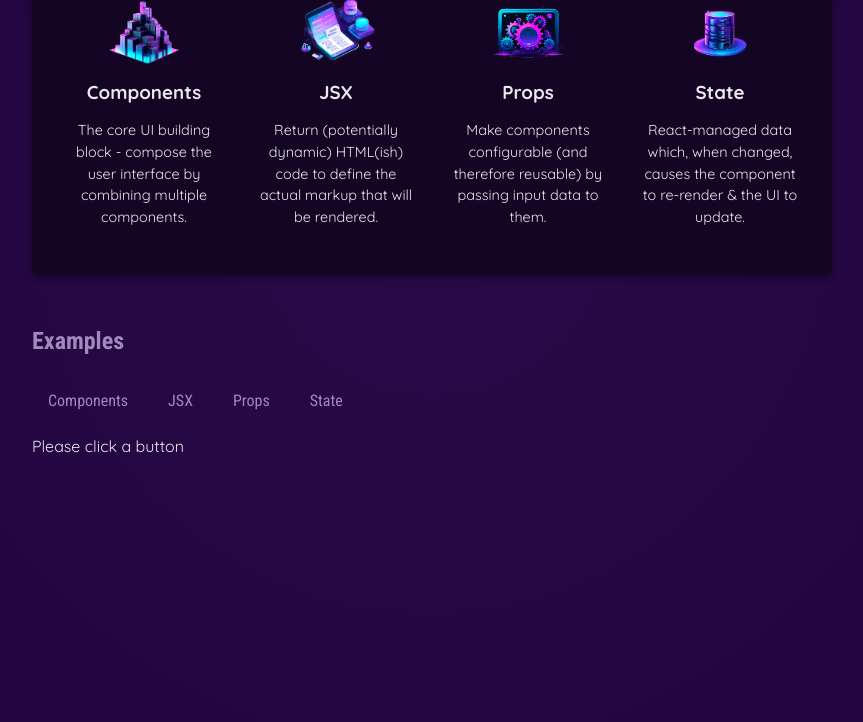
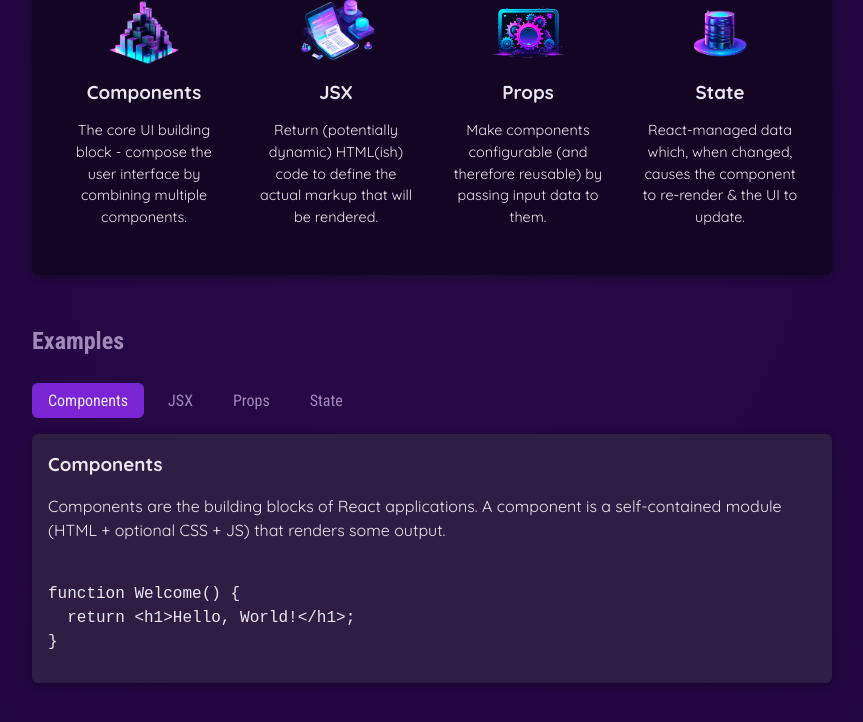
Before and after one commit to Lizzoard/ReactCourse, a React (Vite) app in the folder 01-starting-project/: page / in a window 1280 px wide. Both pictures are taken after a click on the button "Components". Shown: the part 424-1146 px from the top of the page, without its empty margins (208-1071 px from the left). Built offline with nearby package versions, Linux system fonts and the light colour scheme.

Commit message:
Added dynamic generated list via map function

```diff
--- a/01-starting-project/src/App.jsx
+++ b/01-starting-project/src/App.jsx
@@ -1,16 +1,33 @@
+import { useState } from "react";
 import { CORE_CONCEPTS } from "./data";
 import Header from "./components/Header/Header";
 import CoreConcept from './components/CoreConcept';
 import TabButton from "./components/TabButton";
+import { EXAMPLES } from "./data";
 
 function App() {
-  let tabContent = 'Please click a button';
+  const [ selectedTopic, setSelectedTopic ] = useState();
 
   function handleSelect(selectedButton) {
     // selectedButton => 'components', 'jsx', 'props', 'state'
-    tabContent = selectedButton;
-    console.log(tabContent);
+    setSelectedTopic(selectedButton)
+    // console.log(selectedTopic);
   }
+
+  let tabContent = <p>Please select a topic</p>;
+
+  if (selectedTopic) {
+    tabContent = (
+      <div id="tab-content">
+        <h3>{EXAMPLES[selectedTopic].title}</h3>
+        <p>{EXAMPLES[selectedTopic].description}</p>
+        <pre>
+          <code>{EXAMPLES[selectedTopic].code}</code>
+        </pre>
+      </div>
+    );
+  }
+
   return (
     <div>
       <Header />
@@ -18,6 +35,9 @@
         <section id="core-concepts">
           <h2>Time to get started!</h2>
           <ul>
+            {CORE_CONCEPTS.map((conceptItem) => (
+              <CoreConcept key={conceptItem.title} {...conceptItem} />
+            ))}
             {/* <CoreConcept
               title="Components"
               description="The core ui building block"
@@ -28,21 +48,58 @@
               description={CORE_CONCEPTS[0].description}
               image={CORE_CONCEPTS[0].image}
               /> */}
-            <CoreConcept {...CORE_CONCEPTS[0]} />
+            {/* <CoreConcept {...CORE_CONCEPTS[0]} />
             <CoreConcept {...CORE_CONCEPTS[1]} />
             <CoreConcept {...CORE_CONCEPTS[2]} />
-            <CoreConcept {...CORE_CONCEPTS[3]} />
+            <CoreConcept {...CORE_CONCEPTS[3]} /> */}
           </ul>
         </section>
         <section id="examples">
           <h2>Examples</h2>
           <menu>
-            <TabButton onSelect={() => handleSelect('components')}>Components</TabButton>
-            <TabButton onSelect={() => handleSelect('jsx')}>JSX</TabButton>
-            <TabButton onSelect={() => handleSelect('props')}>Props</TabButton>
-            <TabButton onSelect={() => handleSelect('state')}>State</TabButton>
+            <TabButton
+              isSelected={selectedTopic === "components"}
+              onSelect={() => handleSelect("components")}
+            >
+              Components
+            </TabButton>
+            <TabButton
+              isSelected={selectedTopic === "jsx"}
+              onSelect={() => handleSelect("jsx")}
+            >
+              JSX
+            </TabButton>
+            <TabButton
+              isSelected={selectedTopic === "props"}
+              onSelect={() => handleSelect("props")}
+            >
+              Props
+            </TabButton>
+            <TabButton
+              isSelected={selectedTopic === "state"}
+              onSelect={() => handleSelect("state")}
+            >
+              State
+            </TabButton>
           </menu>
-            {tabContent}
+          {tabContent}
+          {/* {!selectedTopic && <p>Please select a topic.</p>}
+          {selectedTopic && (
+            <div id="tab-content">
+              <h3>{EXAMPLES[selectedTopic].title}</h3>
+              <p>{EXAMPLES[selectedTopic].description}</p>
+              <pre>
+                <code>{EXAMPLES[selectedTopic].code}</code>
+              </pre>
+            </div>
+          )} */}
+          {/* {!selectedTopic ? <p>Please select a topic.</p> : (<div id="tab-content">
+            <h3>{EXAMPLES[selectedTopic].title}</h3>
+            <p>{EXAMPLES[selectedTopic].description}</p>
+            <pre>
+              <code>{EXAMPLES[selectedTopic].code}</code>
+            </pre>
+          </div>)}  */}
         </section>
       </main>
     </div>
--- a/01-starting-project/src/components/TabButton.jsx
+++ b/01-starting-project/src/components/TabButton.jsx
@@ -1,7 +1,7 @@
-export default function TabButton({ children, onSelect }) {
+export default function TabButton({ children, onSelect, isSelected }) {
   return (
     <li>
-    <button onClick={onSelect}>{children}</button>
+    <button className={isSelected ? 'active' : ''} onClick={onSelect}>{children}</button>
     </li>
   );
 }
--- a/01-starting-project/src/data.js
+++ b/01-starting-project/src/data.js
@@ -1,31 +1,82 @@
-import componentsImg from './assets/components.png';
-import propsImg from './assets/config.png';
-import jsxImg from './assets/jsx-ui.png';
-import stateImg from './assets/state-mgmt.png';
+import componentsImg from "./assets/components.png";
+import propsImg from "./assets/config.png";
+import jsxImg from "./assets/jsx-ui.png";
+import stateImg from "./assets/state-mgmt.png";
 
 export const CORE_CONCEPTS = [
   {
     image: componentsImg,
-    title: 'Components',
+    title: "Components",
     description:
-      'The core UI building block - compose the user interface by combining multiple components.',
+      "The core UI building block - compose the user interface by combining multiple components.",
   },
   {
     image: jsxImg,
-    title: 'JSX',
+    title: "JSX",
     description:
-      'Return (potentially dynamic) HTML(ish) code to define the actual markup that will be rendered.',
+      "Return (potentially dynamic) HTML(ish) code to define the actual markup that will be rendered.",
   },
   {
     image: propsImg,
-    title: 'Props',
+    title: "Props",
     description:
-      'Make components configurable (and therefore reusable) by passing input data to them.',
+      "Make components configurable (and therefore reusable) by passing input data to them.",
   },
   {
     image: stateImg,
-    title: 'State',
+    title: "State",
     description:
-      'React-managed data which, when changed, causes the component to re-render & the UI to update.',
+      "React-managed data which, when changed, causes the component to re-render & the UI to update.",
   },
 ];
+
+export const EXAMPLES = {
+  components: {
+    title: "Components",
+    description:
+      "Components are the building blocks of React applications. A component is a self-contained module (HTML + optional CSS + JS) that renders some output.",
+    code: `
+function Welcome() {
+  return <h1>Hello, World!</h1>;
+}`,
+  },
+  jsx: {
+    title: "JSX",
+    description:
+      "JSX is a syntax extension to JavaScript. It is similar to a template language, but it has full power of JavaScript (e.g., it may output dynamic content).",
+    code: `
+<div>
+  <h1>Welcome {userName}</h1>
+  <p>Time to learn React!</p>
+</div>`,
+  },
+  props: {
+    title: "Props",
+    description:
+      "Components accept arbitrary inputs called props. They are like function arguments.",
+    code: `
+function Welcome(props) {
+  return <h1>Hello, {props.name}</h1>;
+}`,
+  },
+  state: {
+    title: "State",
+    description:
+      "State allows React components to change their output over time in response to user actions, network responses, and anything else.",
+    code: `
+function Counter() {
+  const [isVisible, setIsVisible] = useState(false);
+
+  function handleClick() {
+    setIsVisible(true);
+  }
+
+  return (
+    <div>
+      <button onClick={handleClick}>Show Details</button>
+      {isVisible && <p>Amazing details!</p>}
+    </div>
+  );
+}`,
+  },
+};
```
